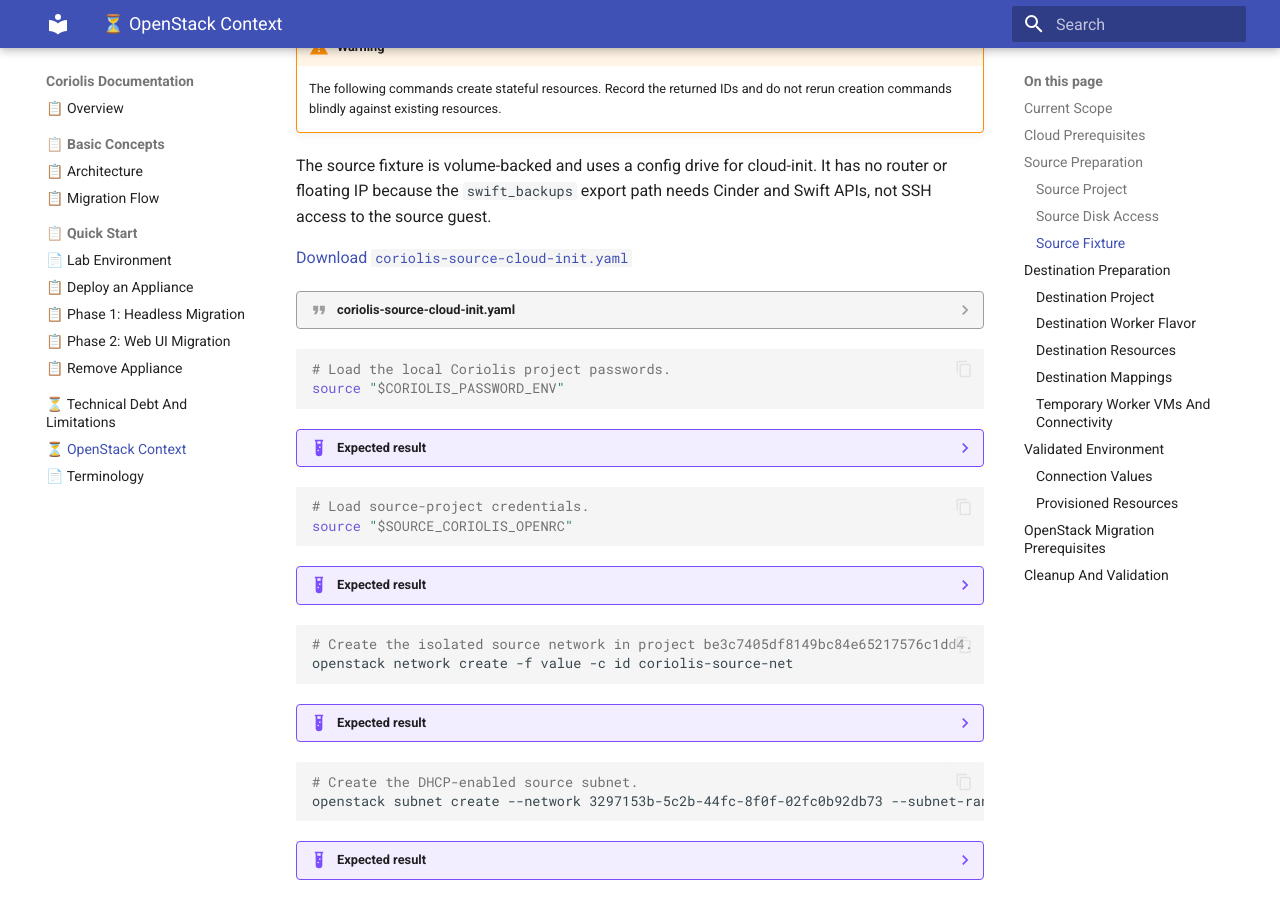
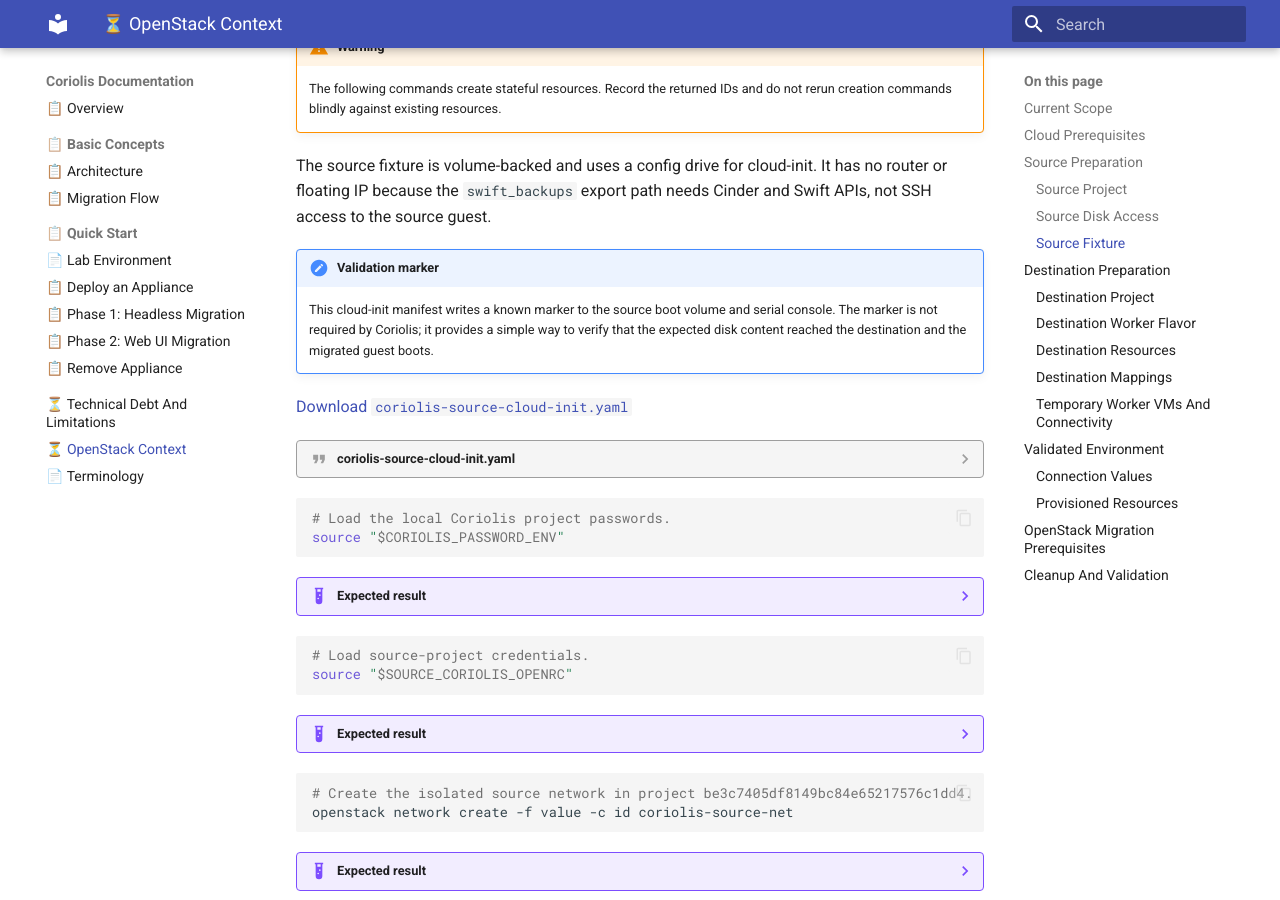
Before and after one commit to radumoisan/coriolis, an MkDocs documentation site: the page built from docs/openstack-provider.md, in a window 1280 px wide and 900 px high, scrolled down 3665 px. Built offline with MkDocs 1.6.1 and Material for MkDocs 9.7.7, drawn with Linux system fonts in a browser that asks for light colours.

Commit message:
Explain source validation marker

```diff
--- a/docs/openstack-provider.md
+++ b/docs/openstack-provider.md
@@ -163,6 +163,9 @@
     The following commands create stateful resources. Record the returned IDs and do not rerun creation commands blindly against existing resources.
 
 The source fixture is volume-backed and uses a config drive for cloud-init. It has no router or floating IP because the `swift_backups` export path needs Cinder and Swift APIs, not SSH access to the source guest.
+
+!!! note "Validation marker"
+    This cloud-init manifest writes a known marker to the source boot volume and serial console. The marker is not required by Coriolis; it provides a simple way to verify that the expected disk content reached the destination and the migrated guest boots.
 
 [Download `coriolis-source-cloud-init.yaml`](assets/manifests/coriolis-source-cloud-init.yaml){ download="coriolis-source-cloud-init.yaml" }
 
```
